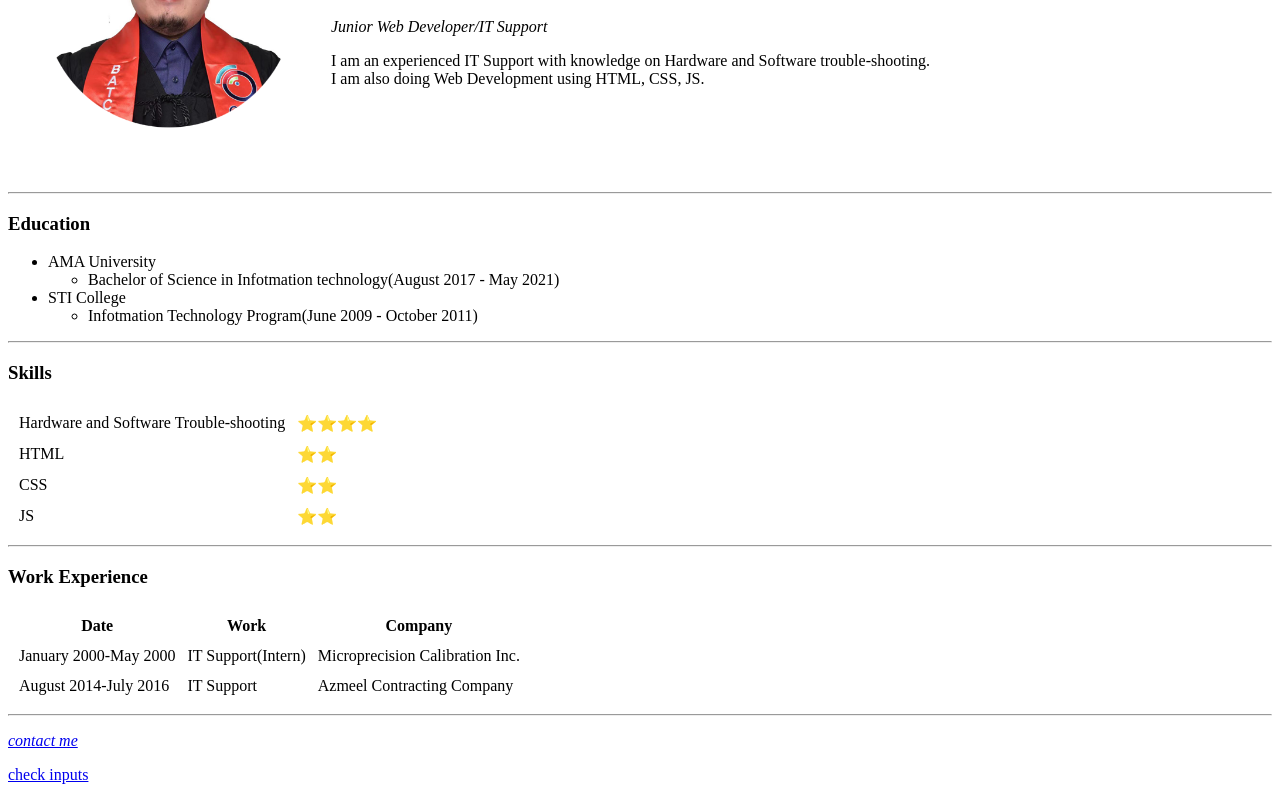
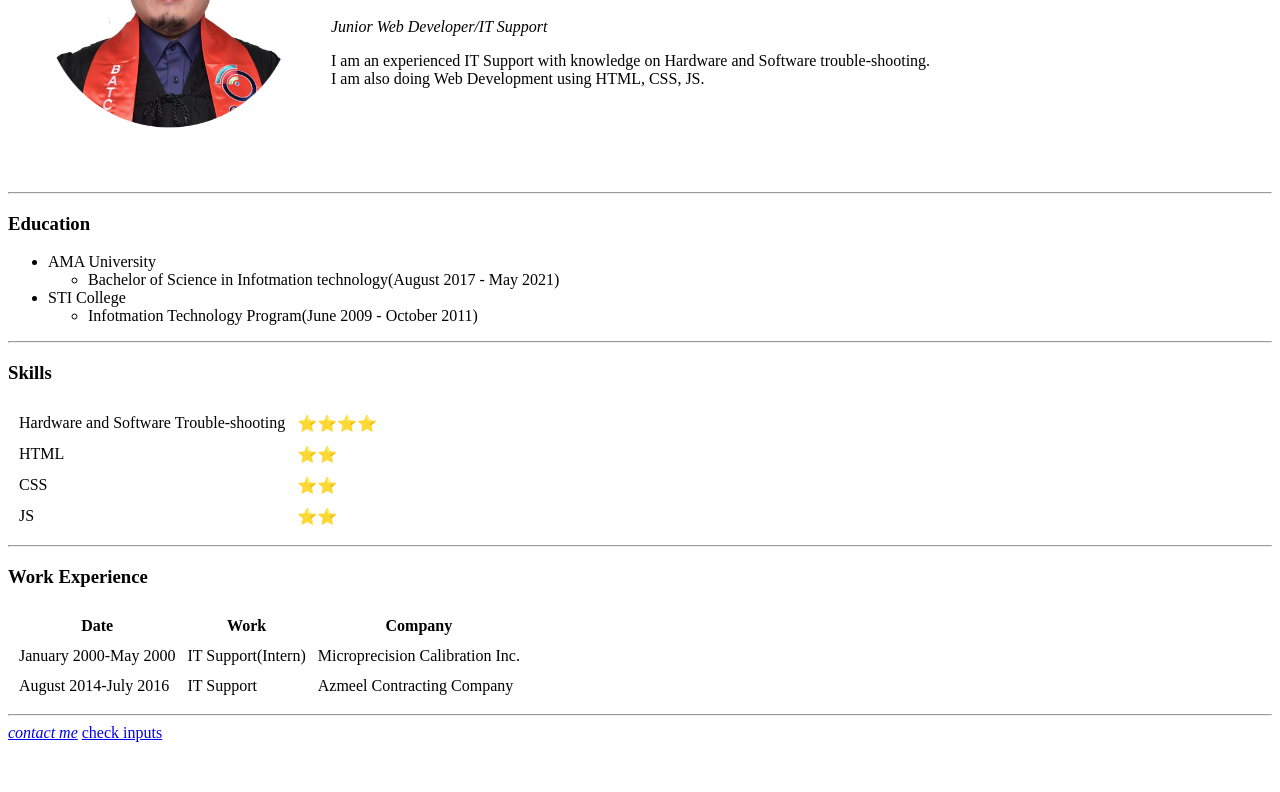
Before and after one commit to jagasehan/cv, a plain HTML site: page index.html in a window 1280 px wide. Shown: the part 150-942 px from the top of the page. After the commit the page ends 900 px from the top, so only its background shows below. Drawn offline with Linux system fonts and the light colour scheme.

Commit message:
changed footer

```diff
--- a/index.html
+++ b/index.html
@@ -72,7 +72,7 @@
 
     </table>
     <hr>
-    <p><em><a href="contact.html">contact me</a></em></p>
+    <em><a href="contact.html">contact me</a></em>
     <a href="inputs.html">check inputs</a>
   </body>
 </html>
```
